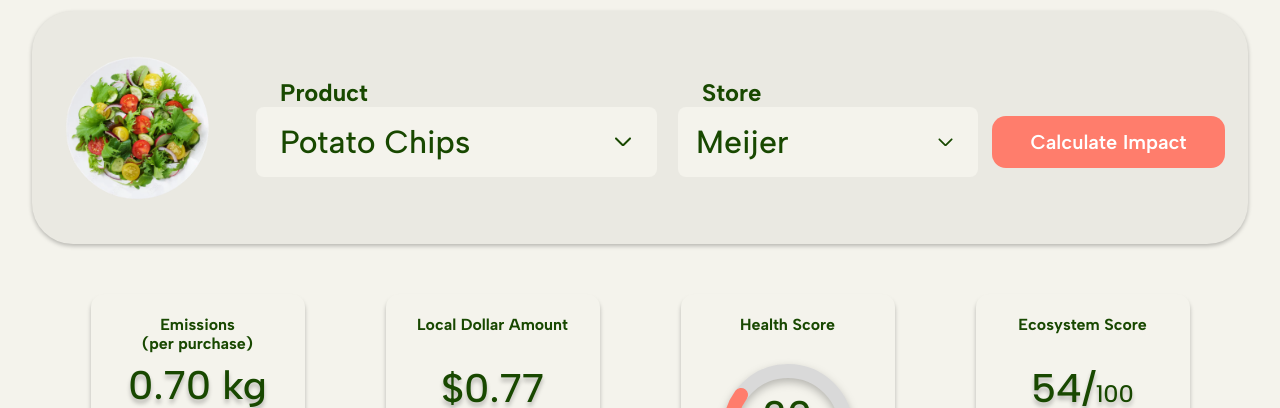
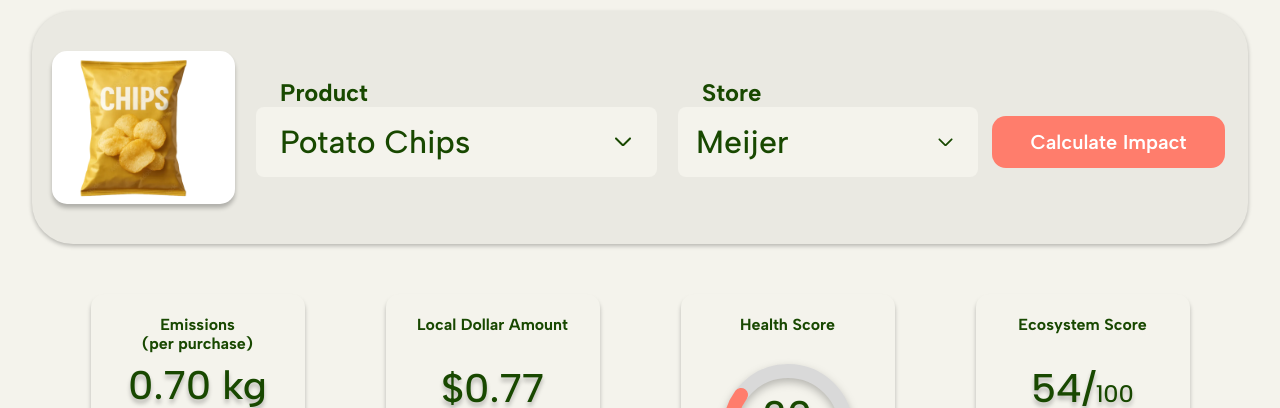
Before and after one commit to emilygran57/Final-Project-1, a plain HTML site: page healthy-ecosystems/index.html in a window 1280 px wide. Shown: the part 692-1100 px from the top of the page. Drawn offline with Linux system fonts and the light colour scheme.

Commit message:
Show the chosen product's photo in the Home calculator
The calculator's salad photo is replaced by a photo of whichever
product is selected, fading in on each change.

Co-Authored-By: Claude Opus 5.5 <noreply@anthropic.com>
Claude-Session: https://claude.ai/code/session_01S38UWsxoQ88LBDoSqYhLMV

```diff
--- a/healthy-ecosystems/app.js
+++ b/healthy-ecosystems/app.js
@@ -191,6 +191,17 @@ function renderLeaderboard(points, ecosystem) {
   }).join("");
 }
 
+// Home calculator: show a photo of the chosen product, fading it in on each change
+function showImpactPhoto(product) {
+  const frame = $("#impact-photo");
+  if (frame.dataset.product === product.id) return;
+  frame.dataset.product = product.id;
+  frame.innerHTML = productImage(product, "impact-image");
+  frame.classList.remove("fade-in");
+  void frame.offsetWidth;
+  frame.classList.add("fade-in");
+}
+
 // ---------- Pages ----------
 const pages = {
   home: function () {
@@ -204,6 +215,7 @@ const pages = {
     function calculate() {
       const product = findProduct(productSelect.value);
       renderImpactCards(product, findStore(storeSelect.value));
+      showImpactPhoto(product);
       $("#details-link").href = "product.html?id=" + product.id + "&store=" + storeSelect.value;
     }
 
--- a/healthy-ecosystems/index.html
+++ b/healthy-ecosystems/index.html
@@ -7,7 +7,7 @@
   <link rel="preconnect" href="https://fonts.googleapis.com">
   <link rel="preconnect" href="https://fonts.gstatic.com" crossorigin>
   <link href="https://fonts.googleapis.com/css2?family=Albert+Sans:wght@400;500;600;700&family=Mulish:wght@400&display=swap" rel="stylesheet">
-  <link rel="stylesheet" href="style.css?v=7">
+  <link rel="stylesheet" href="style.css?v=8">
 </head>
 
 <body data-page="home">
@@ -46,7 +46,7 @@
 <section class="impact">
   <h2 class="section-title">Learn about your impact for</h2>
   <div class="impact-panel">
-    <img src="assets/salad.png" alt="Bowl of salad">
+    <div class="impact-photo" id="impact-photo" aria-live="polite"></div>
     <div class="field">
       <label for="product">Product</label>
       <select id="product" class="select product"></select>
@@ -123,7 +123,7 @@
 
 <footer class="site-footer"></footer>
 </div>
-<script src="data.js?v=7"></script>
-<script src="app.js?v=7"></script>
+<script src="data.js?v=8"></script>
+<script src="app.js?v=8"></script>
 </body>
 </html>
--- a/healthy-ecosystems/style.css
+++ b/healthy-ecosystems/style.css
@@ -253,7 +253,24 @@ h1, h2, h3, p { margin: 0; }
   box-shadow: 0 2px 4px rgba(0, 0, 0, 0.25);
 }
 
-.impact-panel > img { width: 183px; height: 153px; object-fit: cover; }
+.impact-photo {
+  flex: none;
+  width: 183px;
+  height: 153px;
+  overflow: hidden;
+  border-radius: 15px;
+  background: #fff;
+  box-shadow: var(--shadow);
+}
+
+.impact-photo .impact-image { width: 100%; height: 100%; object-fit: contain; }
+.impact-photo .emoji-photo { font-size: 80px; }
+.impact-photo.fade-in { animation: photo-in 0.45s ease-out; }
+@keyframes photo-in { from { opacity: 0; transform: scale(0.92); } to { opacity: 1; transform: none; } }
+
+@media (prefers-reduced-motion: reduce) {
+  .impact-photo.fade-in { animation: none; }
+}
 
 .field { display: flex; flex-direction: column; margin-left: 21px; }
 
```
Also changed, not shown: healthy-ecosystems/about.html (+1 -1 lines), healthy-ecosystems/compare.html (+3 -3 lines), healthy-ecosystems/demo.html (+3 -3 lines), healthy-ecosystems/list.html (+3 -3 lines), healthy-ecosystems/product.html (+3 -3 lines), healthy-ecosystems/profile.html (+3 -3 lines), healthy-ecosystems/scan.html (+3 -3 lines), healthy-ecosystems/search.html (+3 -3 lines), healthy-ecosystems/assets/salad.png (deleted).
